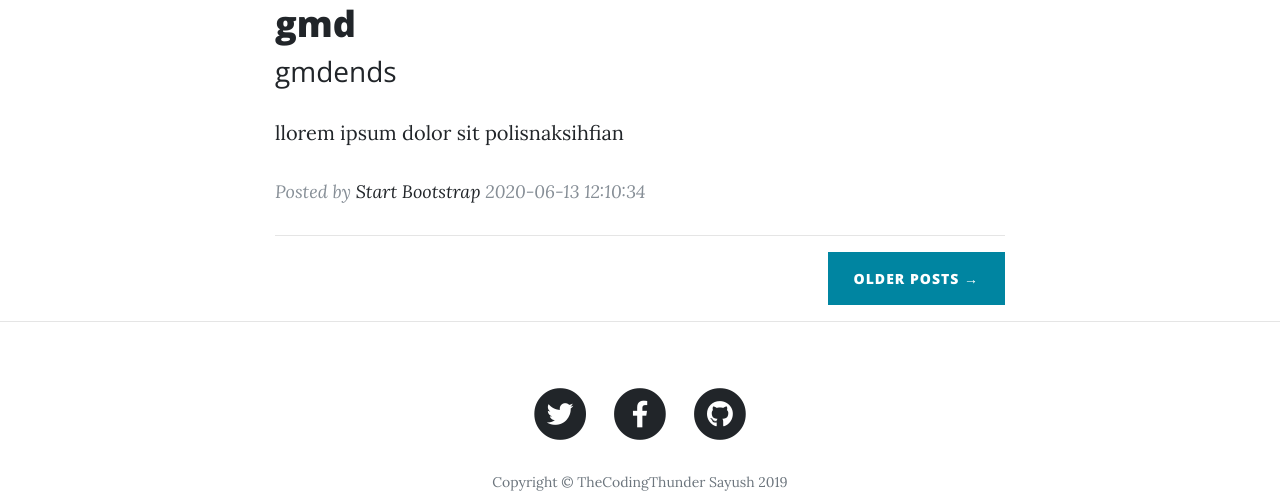
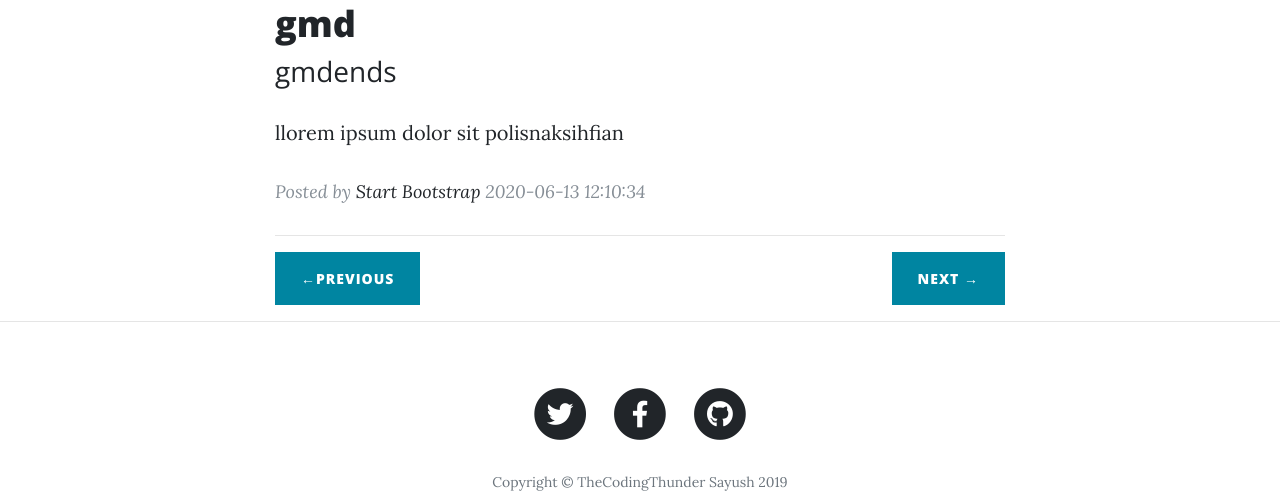
Before and after one commit to thedarkdivinity/flaskapp, a Flask app: page / in a window 1280 px wide. Shown: the part 1546-2050 px from the top of the page. Run offline with Flask 2, Linux system fonts and the light colour scheme; data comes from the database, SQL or seed files in the repository; some libraries are stand-ins or nearby versions.

Commit message:
Update index.html

```diff
--- a/templates/index.html
+++ b/templates/index.html
@@ -43,7 +43,8 @@
         <hr>
         <!-- Pager -->
         <div class="clearfix">
-          <a class="btn btn-primary float-right" href="#">Older Posts &rarr;</a>
+        <a class="btn btn-primary float-left" href="{{prev}}"> &larr;Previous</a>
+            <a class="btn btn-primary float-right" href="{{next}}">Next  &rarr;</a>
         </div>
       </div>
     </div>
```
